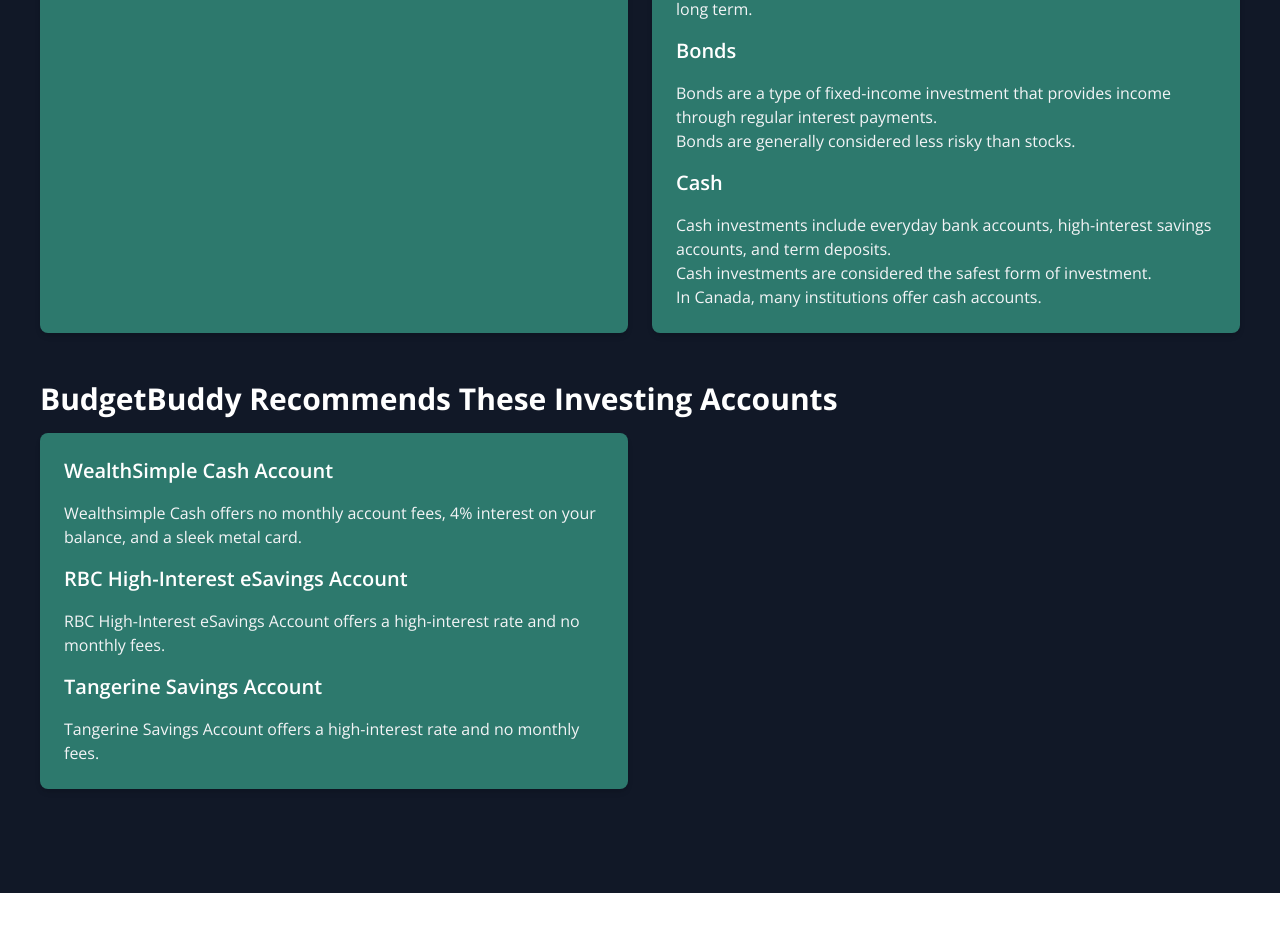
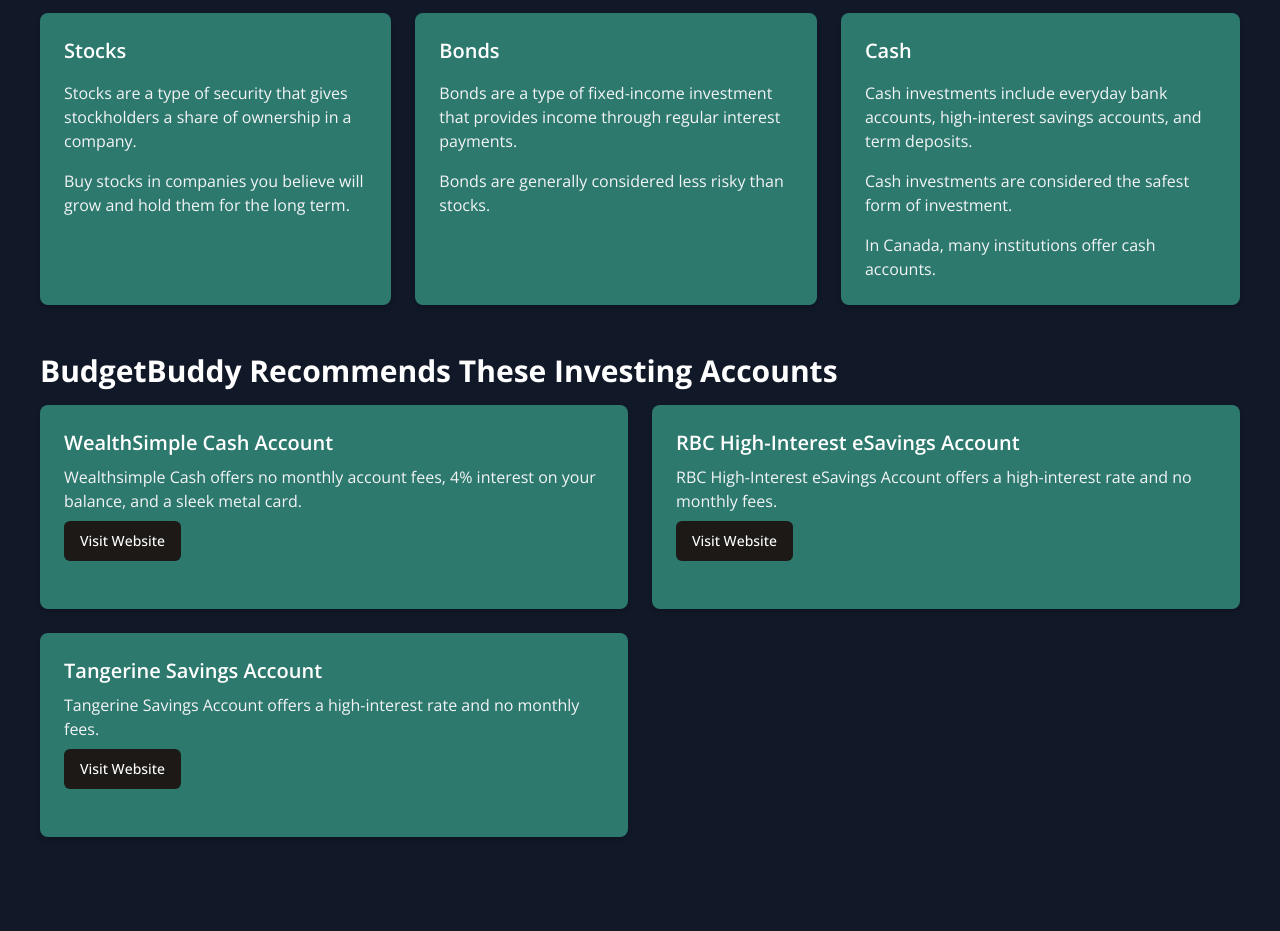
Before and after one commit to zpicy69/CalgaryHacks24, a Next.js app in the folder budget-buddy/: page /learn-more in a window 1280 px wide. Shown: the part 747-1678 px from the top of the page. Before the commit the page ends 1640 px from the top, so only its background shows below. Built offline with nearby package versions, Linux system fonts and the light colour scheme.

Commit message:
added external investment links to learn-more

```diff
--- a/budget-buddy/app/(dashboard)/(route)/learn-more/page.tsx
+++ b/budget-buddy/app/(dashboard)/(route)/learn-more/page.tsx
@@ -46,40 +46,41 @@
                 </section>
                 <section className="mb-12">
                     <h2 className="text-3xl font-bold mb-4">General Investing Tips</h2>
-                    <div className="grid grid-cols-1 sm:grid-cols-2 gap-6">
-                        <div className="bg-[#2D796D] text-white p-6 rounded-lg shadow-md">
-                            <h3 className="text-xl font-semibold mb-4">All About Investing in Canada</h3>
+                    <div className="grid grid-cols-1 sm:grid-cols-2 gap-6"></div>
+                    <div className="bg-[#2D796D] text-white p-6 rounded-lg shadow-md mb-8">
+                        <h2 className="text-3xl font-bold mb-4">All About Investing in Canada</h2>
                         <p className="text-gray-100">
                             Investments in Canada fall into three main categories: stocks, bonds, and cash.
                         </p>
                     </div>
+                    <div className="flex gap-6">
                         <div className="bg-[#2D796D] text-white p-6 rounded-lg shadow-md">
                             <h3 className="text-xl font-semibold mb-4">Stocks</h3>
-                            <p className="text-gray-100">
+                            <p className="text-gray-100 mb-4">
                                 Stocks are a type of security that gives stockholders a share of ownership in a company.
                             </p>
                             <p className="text-gray-100">
                                 Buy stocks in companies you believe will grow and hold them for the long term.
                             </p>
-
-                            <h3 className="text-xl font-semibold mb-4 mt-4">Bonds</h3>
-                            <p className="text-gray-100">
+                        </div>
+                        <div className="bg-[#2D796D] text-white p-6 rounded-lg shadow-md">
+                            <h3 className="text-xl font-semibold mb-4">Bonds</h3>
+                            <p className="text-gray-100 mb-4">
                                 Bonds are a type of fixed-income investment that provides income through regular interest payments.
                             </p>
                             <p className="text-gray-100">
                                 Bonds are generally considered less risky than stocks.
                             </p>
-
-                            <h3 className="text-xl font-semibold mb-4 mt-4">Cash</h3>
-                            <p className="text-gray-100">
+                        </div>
+                        <div className="bg-[#2D796D] text-white p-6 rounded-lg shadow-md">
+                            <h3 className="text-xl font-semibold mb-4">Cash</h3>
+                            <p className="text-gray-100 mb-4">
                                 Cash investments include everyday bank accounts, high-interest savings accounts, and term deposits.
                             </p>
-                            <p className="text-gray-100">
+                            <p className="text-gray-100 mb-4">
                                 Cash investments are considered the safest form of investment.
                             </p>
                             <p className="text-gray-100">In Canada, many institutions offer cash accounts.</p>
-
-
                         </div>
                     </div>
 
@@ -88,15 +89,37 @@
                     <h2 className="text-3xl font-bold mb-4">BudgetBuddy Recommends These Investing Accounts</h2>
                     <div className="grid grid-cols-1 sm:grid-cols-2 gap-6">
                         <div className="bg-[#2D796D] text-white p-6 rounded-lg shadow-md">
-                            <h3 className="text-xl font-semibold mb-4">WealthSimple Cash Account</h3>
+                            <div className="mb-6">
+                                <h3 className="text-xl font-semibold mb-2">WealthSimple Cash Account</h3>
                                 <p className="text-gray-100">
-                                Wealthsimple Cash offers no monthly account fees, 4% interest on your balance, and a sleek metal card.</p>
-                            <h3 className="text-xl font-semibold mb-4 mt-4">RBC High-Interest eSavings Account</h3>
+                                    Wealthsimple Cash offers no monthly account fees, 4% interest on your balance, and a sleek metal card.
+                                </p>
+                                <Link href="https://wealthsimple.com/cash" target="_blank" rel="noopener noreferrer">
+                                    <Button className="text-black-500 hover:text-black-800 mt-2 inline-block hover:underline">Visit Website</Button>
+                                </Link>
+                            </div>
+                        </div>
+                        <div className="bg-[#2D796D] text-white p-6 rounded-lg shadow-md">
+                            <div className="mb-6">
+                                <h3 className="text-xl font-semibold mb-2">RBC High-Interest eSavings Account</h3>
                                 <p className="text-gray-100">
-                                RBC High-Interest eSavings Account offers a high-interest rate and no monthly fees.</p>
-                            <h3 className="text-xl font-semibold mb-4 mt-4">Tangerine Savings Account</h3>
+                                    RBC High-Interest eSavings Account offers a high-interest rate and no monthly fees.
+                                </p>
+                                <Link href="https://www.rbcroyalbank.com/accounts/e-savings.html" target="_blank" rel="noopener noreferrer">
+                                    <Button className="text-black-500 hover:text-black-800 mt-2 inline-block hover:underline">Visit Website</Button>
+                                </Link>
+                            </div>
+                        </div>
+                        <div className="bg-[#2D796D] text-white p-6 rounded-lg shadow-md">
+                            <div className="mb-6">
+                                <h3 className="text-xl font-semibold mb-2">Tangerine Savings Account</h3>
                                 <p className="text-gray-100">
-                                Tangerine Savings Account offers a high-interest rate and no monthly fees.</p>
+                                    Tangerine Savings Account offers a high-interest rate and no monthly fees.
+                                </p>
+                                <Link href="https://www.tangerine.ca/en/personal/save/savings-account" target="_blank" rel="noopener noreferrer">
+                                    <Button className="text-black-500 hover:text-black-800 mt-2 inline-block hover:underline">Visit Website</Button>
+                                </Link>
+                            </div>
                         </div>
                     </div>
                 </section>
```
Lines whose indentation alone changed are shown as unchanged.
